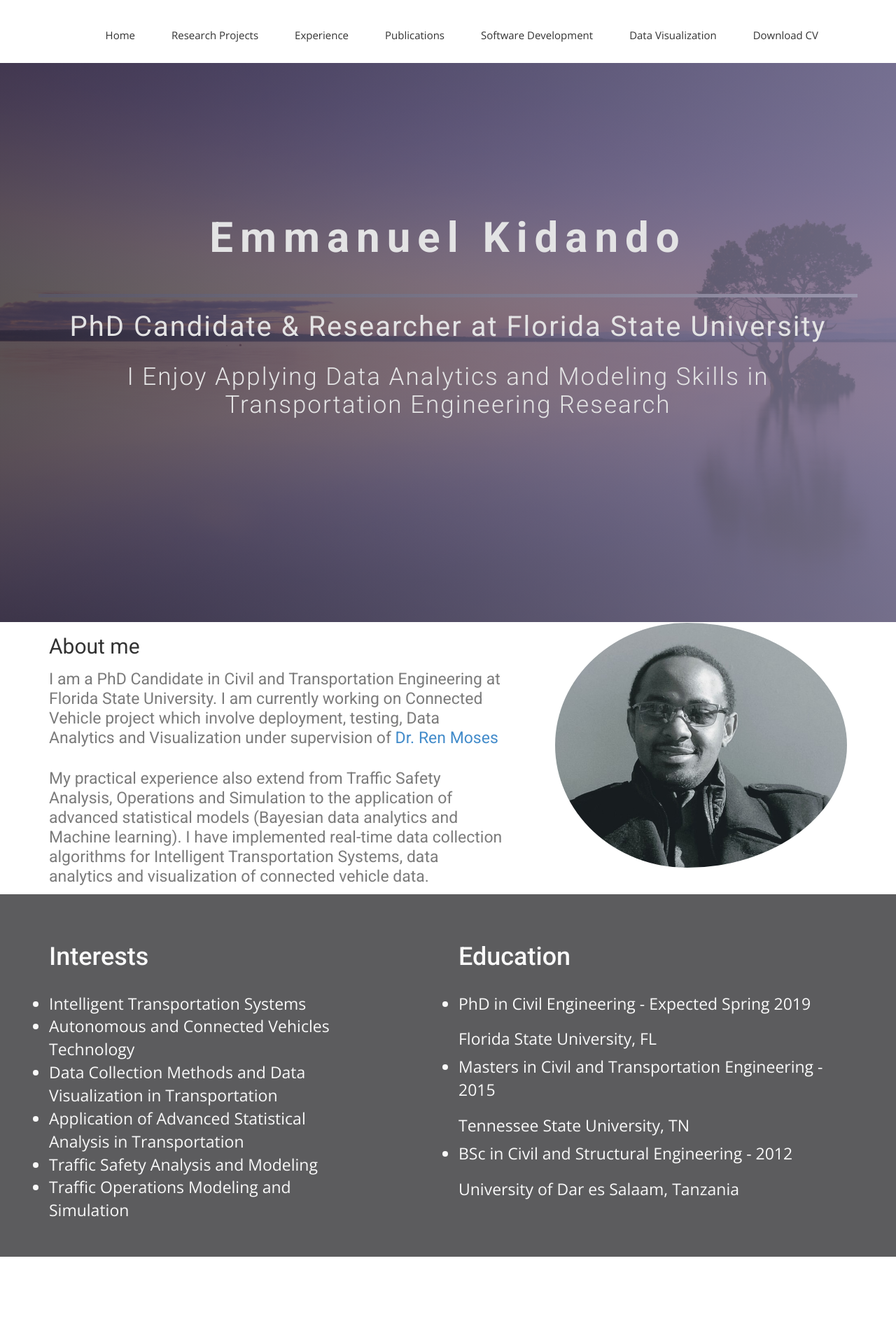
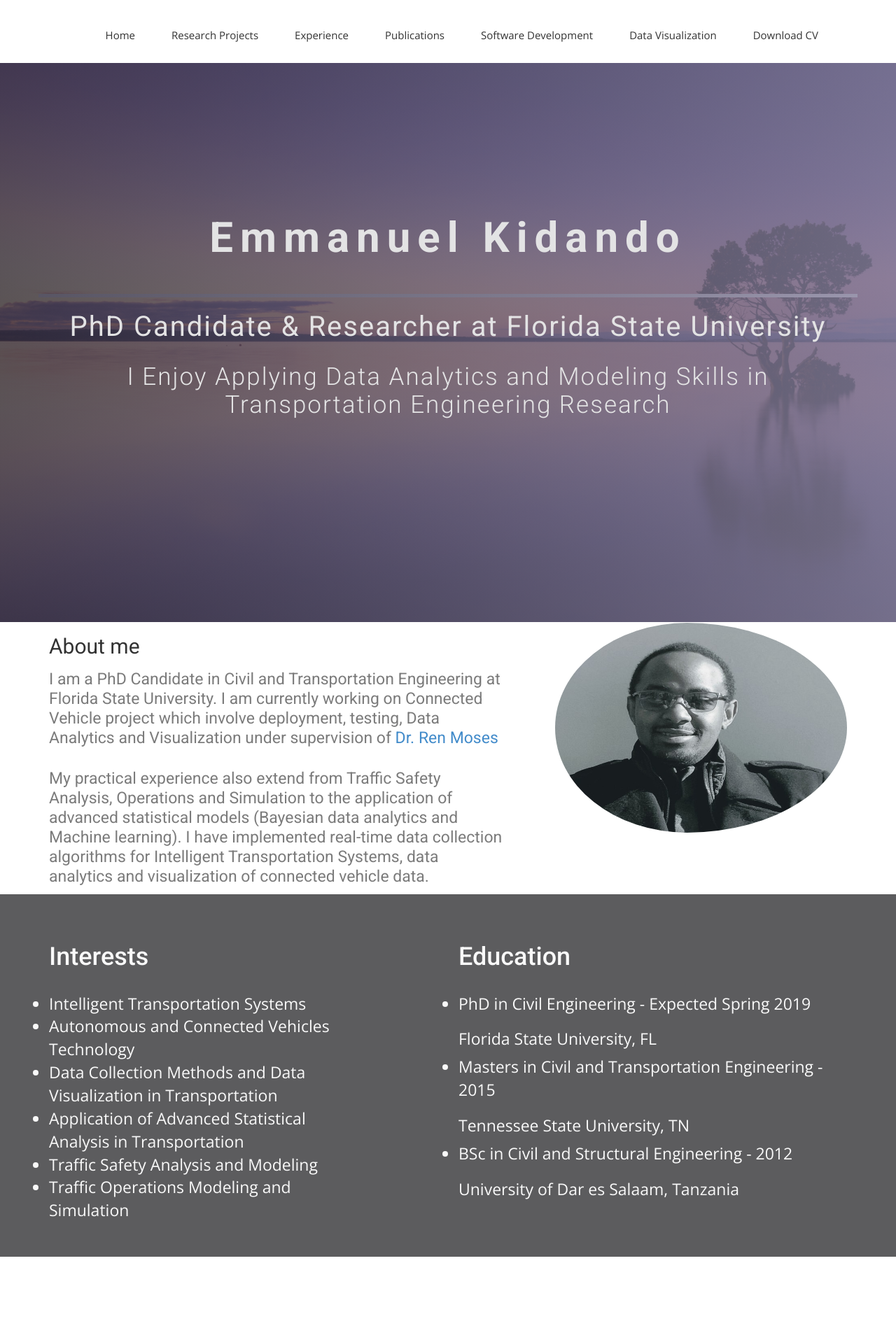
Before and after one commit to ekidando/Emma, a Jekyll site: the page built from index.html, in a window 1280 px wide. Shown: the top 1895 px of the page at 70% size. Built offline with Jekyll 4.4.1, drawn with Linux system fonts in a browser that asks for light colours; nearby versions of some CDN libraries; some web fonts are replaced.

Commit message:
Update airspace.css

```diff
--- a/css/airspace.css
+++ b/css/airspace.css
@@ -96,7 +96,7 @@ font header .navbar-default .navbar-nav li a:hover {
     vertical-align: middle;
    /* make a square container */
     width: 300px;
-    height: 300px%;
+    height: 300px;
   /* fill the container, preserving aspect ratio, and cropping to fit */
     background-size: cover;
 
```
